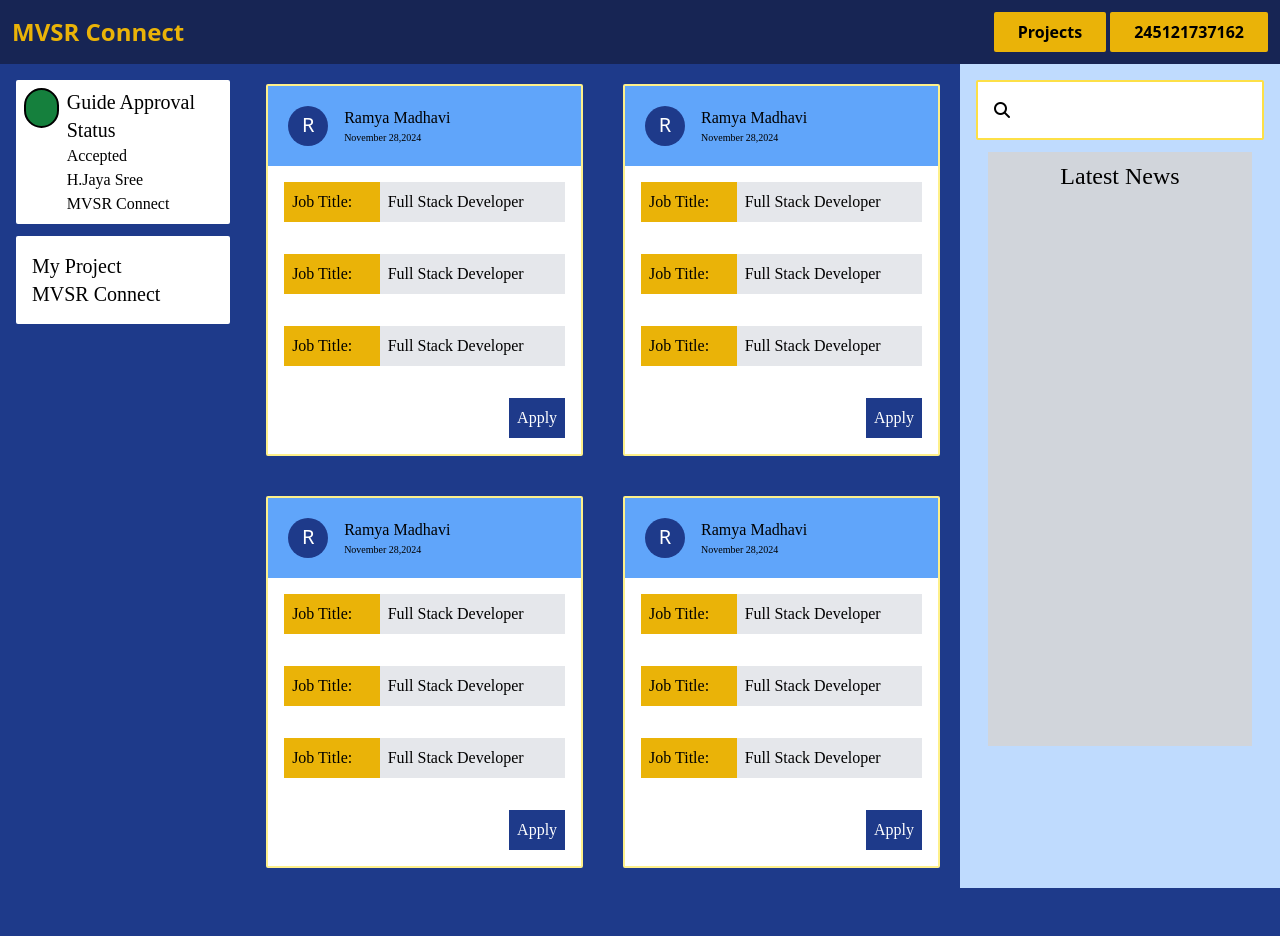
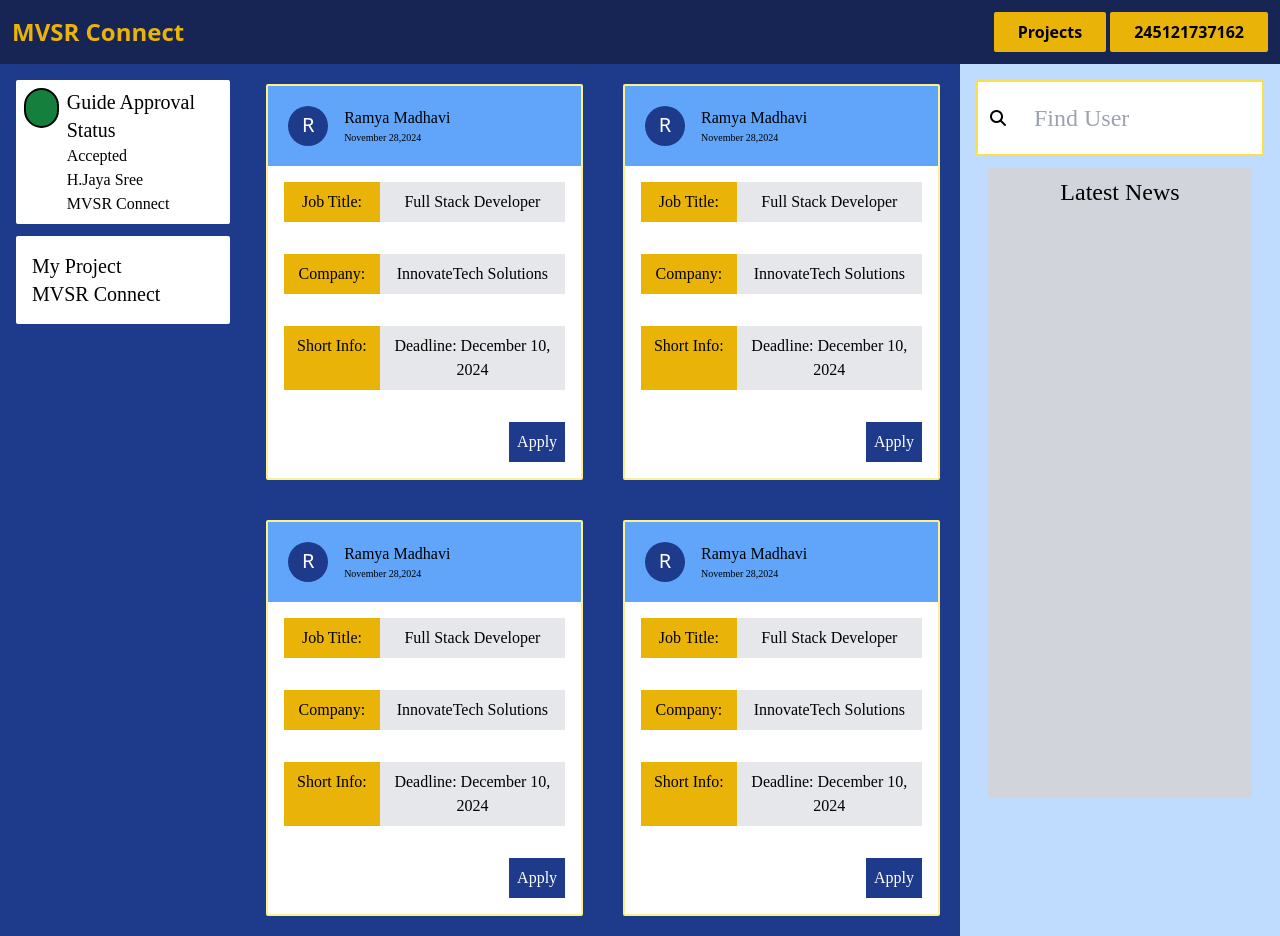
Before and after one commit to Saishankar05/MVSR-Connect, a website built with Vite: page index.html in a window 1280 px wide. Before the commit the page ends 888 px from the top, so only its background shows below. Built offline with nearby package versions, Linux system fonts and the light colour scheme.

Commit message:
changes are done to all the html pages

```diff
--- a/index.html
+++ b/index.html
@@ -48,30 +48,30 @@
                         <div class="bg-white p-4">
                             <div class="flex w-full">
                                 <div class="bg-yellow-500 p-2 w-1/2 font-averia">
-                                    <h1>Job Title:</h1>
+                                    <h1 class="text-center">Job Title:</h1>
                                 </div>
                                 <div class="bg-gray-200 p-2 w-full font-averia">
-                                    <h1>Full Stack Developer</h1>
+                                    <h1 class="text-center">Full Stack Developer</h1>
                                 </div>
                             </div>
                         </div>
                         <div class="bg-white p-4">
                             <div class="flex w-full">
                                 <div class="bg-yellow-500 p-2 w-1/2 font-averia">
-                                    <h1>Job Title:</h1>
+                                    <h1 class="text-center">Company:</h1>
                                 </div>
                                 <div class="bg-gray-200 p-2 w-full font-averia">
-                                    <h1>Full Stack Developer</h1>
+                                    <h1 class="text-center">InnovateTech Solutions</h1>
                                 </div>
                             </div>
                         </div>
                         <div class="bg-white p-4">
                             <div class="flex w-full">
                                 <div class="bg-yellow-500 p-2 w-1/2 font-averia">
-                                    <h1>Job Title:</h1>
+                                    <h1 class="text-center">Short Info:</h1>
                                 </div>
                                 <div class="bg-gray-200 p-2 w-full font-averia">
-                                    <h1>Full Stack Developer</h1>
+                                    <h1 class="text-center">Deadline: December 10, 2024</h1>
                                 </div>
                             </div>
                         </div>
@@ -92,30 +92,30 @@
                         <div class="bg-white p-4">
                             <div class="flex w-full">
                                 <div class="bg-yellow-500 p-2 w-1/2 font-averia">
-                                    <h1>Job Title:</h1>
+                                    <h1 class="text-center">Job Title:</h1>
                                 </div>
                                 <div class="bg-gray-200 p-2 w-full font-averia">
-                                    <h1>Full Stack Developer</h1>
+                                    <h1 class="text-center">Full Stack Developer</h1>
                                 </div>
                             </div>
                         </div>
                         <div class="bg-white p-4">
                             <div class="flex w-full">
                                 <div class="bg-yellow-500 p-2 w-1/2 font-averia">
-                                    <h1>Job Title:</h1>
+                                    <h1 class="text-center">Company:</h1>
                                 </div>
                                 <div class="bg-gray-200 p-2 w-full font-averia">
-                                    <h1>Full Stack Developer</h1>
+                                    <h1 class="text-center">InnovateTech Solutions</h1>
                                 </div>
                             </div>
                         </div>
                         <div class="bg-white p-4">
                             <div class="flex w-full">
                                 <div class="bg-yellow-500 p-2 w-1/2 font-averia">
-                                    <h1>Job Title:</h1>
+                                    <h1 class="text-center">Short Info:</h1>
                                 </div>
                                 <div class="bg-gray-200 p-2 w-full font-averia">
-                                    <h1>Full Stack Developer</h1>
+                                    <h1 class="text-center">Deadline: December 10, 2024</h1>
                                 </div>
                             </div>
                         </div>
@@ -136,30 +136,30 @@
                         <div class="bg-white p-4">
                             <div class="flex w-full">
                                 <div class="bg-yellow-500 p-2 w-1/2 font-averia">
-                                    <h1>Job Title:</h1>
+                                    <h1 class="text-center">Job Title:</h1>
                                 </div>
                                 <div class="bg-gray-200 p-2 w-full font-averia">
-                                    <h1>Full Stack Developer</h1>
+                                    <h1 class="text-center">Full Stack Developer</h1>
                                 </div>
                             </div>
                         </div>
                         <div class="bg-white p-4">
                             <div class="flex w-full">
                                 <div class="bg-yellow-500 p-2 w-1/2 font-averia">
-                                    <h1>Job Title:</h1>
+                                    <h1 class="text-center">Company:</h1>
                                 </div>
                                 <div class="bg-gray-200 p-2 w-full font-averia">
-                                    <h1>Full Stack Developer</h1>
+                                    <h1 class="text-center">InnovateTech Solutions</h1>
                                 </div>
                             </div>
                         </div>
                         <div class="bg-white p-4">
                             <div class="flex w-full">
                                 <div class="bg-yellow-500 p-2 w-1/2 font-averia">
-                                    <h1>Job Title:</h1>
+                                    <h1 class="text-center">Short Info:</h1>
                                 </div>
                                 <div class="bg-gray-200 p-2 w-full font-averia">
-                                    <h1>Full Stack Developer</h1>
+                                    <h1 class="text-center">Deadline: December 10, 2024</h1>
                                 </div>
                             </div>
                         </div>
@@ -180,30 +180,30 @@
                         <div class="bg-white p-4">
                             <div class="flex w-full">
                                 <div class="bg-yellow-500 p-2 w-1/2 font-averia">
-                                    <h1>Job Title:</h1>
+                                    <h1 class="text-center">Job Title:</h1>
                                 </div>
                                 <div class="bg-gray-200 p-2 w-full font-averia">
-                                    <h1>Full Stack Developer</h1>
+                                    <h1 class="text-center">Full Stack Developer</h1>
                                 </div>
                             </div>
                         </div>
                         <div class="bg-white p-4">
                             <div class="flex w-full">
                                 <div class="bg-yellow-500 p-2 w-1/2 font-averia">
-                                    <h1>Job Title:</h1>
+                                    <h1 class="text-center">Company:</h1>
                                 </div>
                                 <div class="bg-gray-200 p-2 w-full font-averia">
-                                    <h1>Full Stack Developer</h1>
+                                    <h1 class="text-center">InnovateTech Solutions</h1>
                                 </div>
                             </div>
                         </div>
                         <div class="bg-white p-4">
                             <div class="flex w-full">
                                 <div class="bg-yellow-500 p-2 w-1/2 font-averia">
-                                    <h1>Job Title:</h1>
+                                    <h1 class="text-center">Short Info:</h1>
                                 </div>
                                 <div class="bg-gray-200 p-2 w-full font-averia">
-                                    <h1>Full Stack Developer</h1>
+                                    <h1 class="text-center">Deadline: December 10, 2024</h1>
                                 </div>
                             </div>
                         </div>
@@ -211,14 +211,14 @@
                             <button class="bg-blue-900 text-white font-averia p-2">Apply</button>
                         </div>
                     </div>
-
                 </div>
             </div>
             <div class="hidden lg:block lg:w-1/4 bg-blue-200 p-4">
-                <div class="bg-white p-4 rounded-sm border-2 border-yellow-300">
+                <div class="bg-white p-3 rounded-sm border-2 border-yellow-300 flex items-center gap-5">
                     <i class="fa-solid fa-magnifying-glass"></i>
-                </div>
-                <div>
+                    <input type="text" placeholder="Find User"
+                        class="w-full p-2 border-none focus:outline-none font-averia text-2xl"
+                    />
                 </div>
                 <div class="bg-gray-300 m-3 h-3/4 p-2">
                     <h1 class="text-center text-2xl font-averia">Latest News</h1>
--- a/teams.html
+++ b/teams.html
@@ -206,6 +206,7 @@
                     class="w-full p-2 border border-gray-300 rounded-sm"
 
                 >
+                    <option value="Select Batch">Select Batch</option>
                     <option value="2025">2025 Batch</option>
                     <option value="2026">2026 Batch</option>
                     <option value="2027">2027 Batch</option>
```
